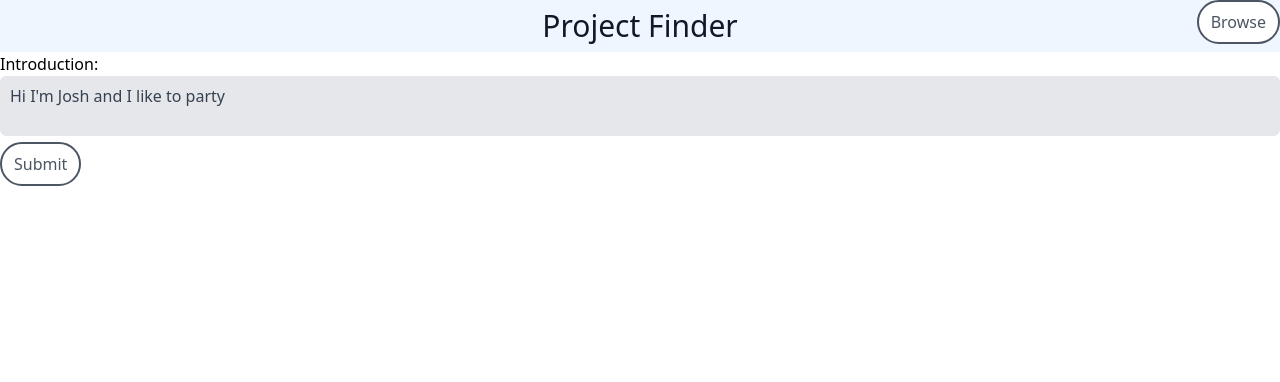
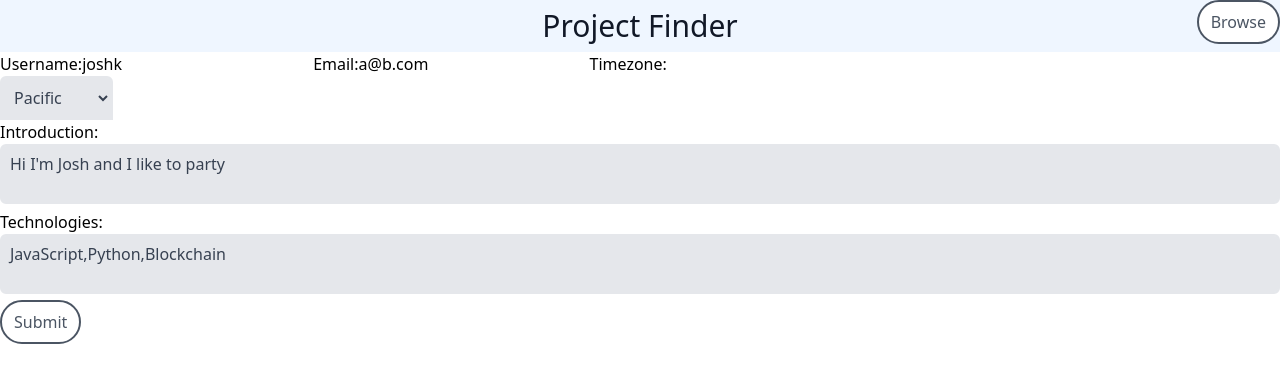
Before and after one commit to kiserd/OSU-CS467-Capstone-Project, a Next.js app in the folder portfolio-project-matching-app/: page /myProfile in a window 1280 px wide. Shown: the top 382 px of the page. Built offline with nearby package versions, Linux system fonts and the light colour scheme.

Commit message:
Adds more form fields to myProfile in an unfinished state

```diff
--- a/portfolio-project-matching-app/pages/myProfile.js
+++ b/portfolio-project-matching-app/pages/myProfile.js
@@ -1,6 +1,7 @@
 import { useState, useEffect } from 'react'
 import Button from '../components/Button'
 import Input from '../components/Input'
+import InputDropdown from '../components/InputDropdown'
 import Textarea from '../components/Textarea'
 
 
@@ -23,7 +24,7 @@ const myProfile = () => {
             const values = {
                 username: "joshk",
                 email: "a@b.com",
-                timezone: "ET",
+                timezone: "Mountain",
                 introduction: "Hi I'm Josh and I like to party",
                 technologies: ['JavaScript', 'Python', 'Blockchain']
             }
@@ -46,15 +47,32 @@ const myProfile = () => {
             console.log("Form submitted");
         }
 
+        const timezones = [
+            {id: 1, name:'Pacific'},
+            {id: 2, name:'Mountain'},
+            {id: 3, name:'Central'},
+            {id: 4, name:'Eastern'}
+        ]
+
         return (
             <div>
                 <form onSubmit={handleSubmit}>
 
 
+                    <label>Username:</label>
+                    <Input value={userProfileValues.username} name="username" onChange={handleInputChange}/>
+
+                    <label>Email:</label>
+                    <Input value={userProfileValues.email} name="email" onChange={handleInputChange}/>
+
+                    <label>Timezone:</label>
+                    <InputDropdown choices={timezones} value={userProfileValues.timezone} name="timezone" onChange={handleInputChange}/>
+
                     <label>Introduction:</label>
                     <Textarea value={userProfileValues.introduction} name="introduction" onChange={handleInputChange}/>
 
-
+                    <label>Technologies:</label>
+                    <Textarea value={userProfileValues.technologies} name="technologies" onChange={handleInputChange}/>
 
                     <Button text="Submit"/>
                 </form>
```
